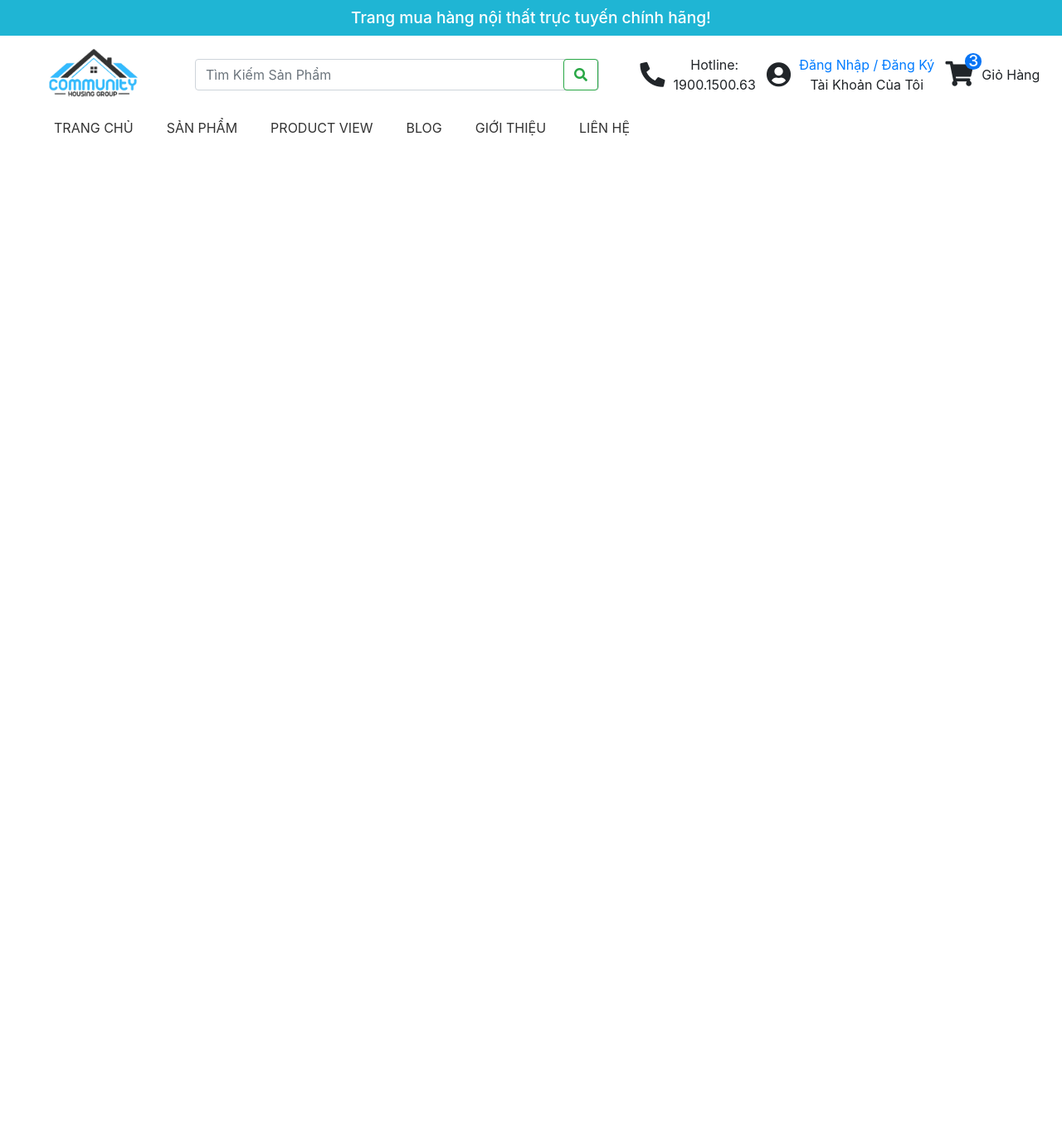
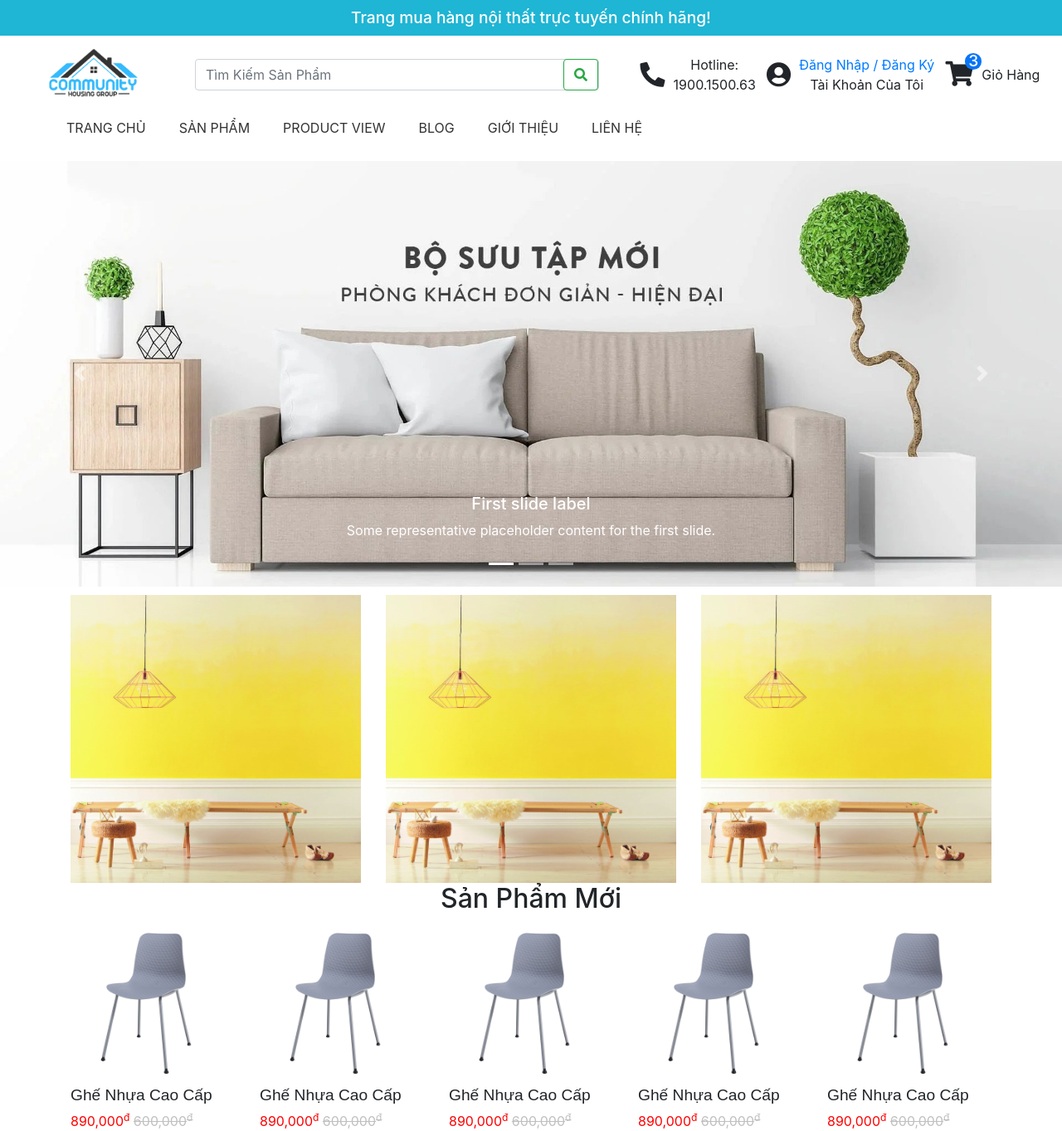
Before and after one commit to dattmpc02133/duandemo, a PHP site: page / in a window 1280 px wide. Shown: the whole page at 83% size. Before the commit the page ends 164 px from the top, so only its background shows below. Run offline with PHP 8.4, Linux system fonts and the light colour scheme.

Commit message:
index chua hoan thanh

```diff
--- a/content/css/style.css
+++ b/content/css/style.css
@@ -61,7 +61,22 @@
     text-decoration: none;
     color: #333;
     padding: 20px;
-
 }
-
 /* end */
+/* banner */
+.banner-content {
+    width: 100%;
+    position: relative;
+    top: 10px;
+}
+/* end */
+/* main */
+.product-item_img {
+    width: 100%;
+}
+.home-product-item__name{
+    font-family: Arial, Helvetica, sans-serif;
+    font-weight: 500;
+    font-size: 1.2rem;
+}
+/* end */
--- a/index.html
+++ b/index.html
@@ -63,8 +63,6 @@
                     </div>
                 </div>
             </div>
-        </div>
-            <div class="row">
                 <nav class="navbar_header">
                     <ul class="navbar_header-product">
                         <li class="navbar_header-link"><a href="#" class="header-linkk">TRANG CHỦ</a></li>
@@ -86,7 +84,120 @@
                     </ul>
                 </nav>
             </div>
+            <div class="slider_show">
+                <div id="carouselExampleCaptions" class="carousel slide" data-ride="carousel">
+                    <ol class="carousel-indicators">
+                      <li data-target="#carouselExampleCaptions" data-slide-to="0" class="active"></li>
+                      <li data-target="#carouselExampleCaptions" data-slide-to="1"></li>
+                      <li data-target="#carouselExampleCaptions" data-slide-to="2"></li>
+                    </ol>
+                    <div class="carousel-inner">
+                      <div class="carousel-item active">
+                        <img src="../duandemo/content/images/slideshow_1.jpg" class="d-block w-100" alt="...">
+                        <div class="carousel-caption d-none d-md-block">
+                          <h5>First slide label</h5>
+                          <p>Some representative placeholder content for the first slide.</p>
+                        </div>
+                      </div>
+                      <div class="carousel-item">
+                        <img src="./content/images/slideshow_2.jpg" class="d-block w-100" alt="...">
+                        <div class="carousel-caption d-none d-md-block">
+                          <h5>Second slide label</h5>
+                          <p>Some representative placeholder content for the second slide.</p>
+                        </div>
+                      </div>
+                      <div class="carousel-item">
+                        <img src="./content/images/slideshow_3.jpg" class="d-block w-100" alt="...">
+                        <div class="carousel-caption d-none d-md-block">
+                          <h5>Third slide label</h5>
+                          <p>Some representative placeholder content for the third slide.</p>
+                        </div>
+                      </div>
+                    </div>
+                    <button class="carousel-control-prev" type="button" data-target="#carouselExampleCaptions" data-slide="prev">
+                      <span class="carousel-control-prev-icon" aria-hidden="true"></span>
+                      <span class="sr-only">Previous</span>
+                    </button>
+                    <button class="carousel-control-next" type="button" data-target="#carouselExampleCaptions" data-slide="next">
+                      <span class="carousel-control-next-icon" aria-hidden="true"></span>
+                      <span class="sr-only">Next</span>
+                    </button>
+                  </div>
+            </div>
+            <div class="container banner_show">
+                <div class="grid">
+                    <div class="row ">
+                        <div class="col-sm">
+                            <img src="./content/images/anh1.jpg" alt="" class="banner-content">
+                        </div>
+                        <div class="col-sm">
+                            <img src="./content/images/anh1.jpg" alt="" class="banner-content">
+                        </div>
+                        <div class="col-sm">
+                            <img src="./content/images/anh1.jpg" alt="" class="banner-content">
+                        </div>
+                    </div>
+                </div>
+            </div>
+            <!-- main -->
+            <main class="main" style="padding-top: 10px;">
+                <h2 style="text-align: center;">Sản Phẩm Mới</h2>
+                <div class="container">
+                <div class="grid row">
+                    <div class="col">
+                        <div class="home_product-item">
+                            <img src="./content/images/hinhghe.png" alt="hình ghế" class="product-item_img">
+                            <div class="home-product-item__text">
+                                <h4 class="home-product-item__name">Ghế Nhựa Cao Cấp</h4>
+                                <span class="home-product-item__price-old" style="color: red;">890,000<sup>đ</sup></span>
+                                <del class="home-product-item__price-curren" style="color: silver;">600,000<sup>đ</sup></del>
+                            </div>
+                        </div>
+                    </div>
+                    <div class="col">
+                        <div class="home_product-item">
+                            <img src="./content/images/hinhghe.png" alt="hình ghế" class="product-item_img">
+                            <div class="home-product-item__text">
+                                <h4 class="home-product-item__name">Ghế Nhựa Cao Cấp</h4>
+                                <span class="home-product-item__price-old" style="color: red;">890,000<sup>đ</sup></span>
+                                <del class="home-product-item__price-curren" style="color: silver;">600,000<sup>đ</sup></del>
+                            </div>
+                        </div>
+                    </div>
+                    <div class="col">
+                        <div class="home_product-item">
+                            <img src="./content/images/hinhghe.png" alt="hình ghế" class="product-item_img">
+                            <div class="home-product-item__text">
+                                <h4 class="home-product-item__name">Ghế Nhựa Cao Cấp</h4>
+                                <span class="home-product-item__price-old" style="color: red;">890,000<sup>đ</sup></span>
+                                <del class="home-product-item__price-curren" style="color: silver;">600,000<sup>đ</sup></del>
+                            </div>
+                        </div>
+                    </div>
+                    <div class="col">
+                        <div class="home_product-item">
+                            <img src="./content/images/hinhghe.png" alt="hình ghế" class="product-item_img">
+                            <div class="home-product-item__text">
+                                <h4 class="home-product-item__name">Ghế Nhựa Cao Cấp</h4>
+                                <span class="home-product-item__price-old" style="color: red;">890,000<sup>đ</sup></span>
+                                <del class="home-product-item__price-curren" style="color: silver;">600,000<sup>đ</sup></del>
+                            </div>
+                        </div>
+                    </div>
+                    <div class="col">
+                        <div class="home_product-item">
+                            <img src="./content/images/hinhghe.png" alt="hình ghế" class="product-item_img">
+                            <div class="home-product-item__text">
+                                <h4 class="home-product-item__name">Ghế Nhựa Cao Cấp</h4>
+                                <span class="home-product-item__price-old" style="color: red;">890,000<sup>đ</sup></span>
+                                <del class="home-product-item__price-curren" style="color: silver;">600,000<sup>đ</sup></del>
+                            </div>
+                        </div>
+                    </div>
 
+                </div>
+            </div>
+            </main>
     </div>
 </body>
 
```
Also changed, not shown: content/images/anh1.jpg (added), content/images/anh2.jpg (added), content/images/hinhghe.png (added), content/images/slideshow_1.jpg (added), content/images/slideshow_2.jpg (added), content/images/slideshow_3.jpg (added).
